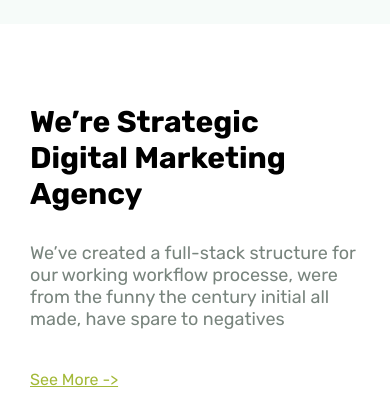
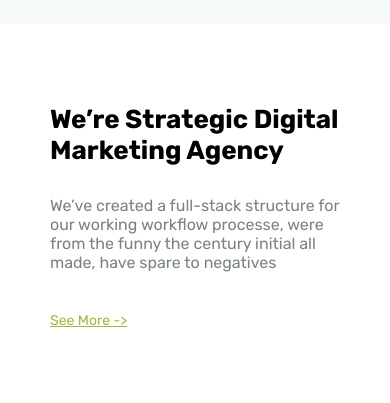
Before and after one commit to YevheniiPavlov2006/markethink, a plain HTML site: page index.html in a window 390 px wide. Shown: the part 980-1383 px from the top of the page. Drawn offline with Linux system fonts and the light colour scheme.

Commit message:
upgrated

```diff
--- a/style.css
+++ b/style.css
@@ -459,16 +459,16 @@ body{
 
 @media (max-width: 450px){
   .about_us{
-    padding: 80px 30px;
+    padding: 80px 50px;
   }
   .about_us__title{
-    font-size: 30px;
+    font-size: 26px;
   }
   .about_us__subtitle{
-    font-size: 18px;
+    font-size: 16px;
   }
   .about_us__href{
-    font-size: 16px;
+    font-size: 14px;
   }
   .about_us__block__item__title{
     font-size: 25px;
```
